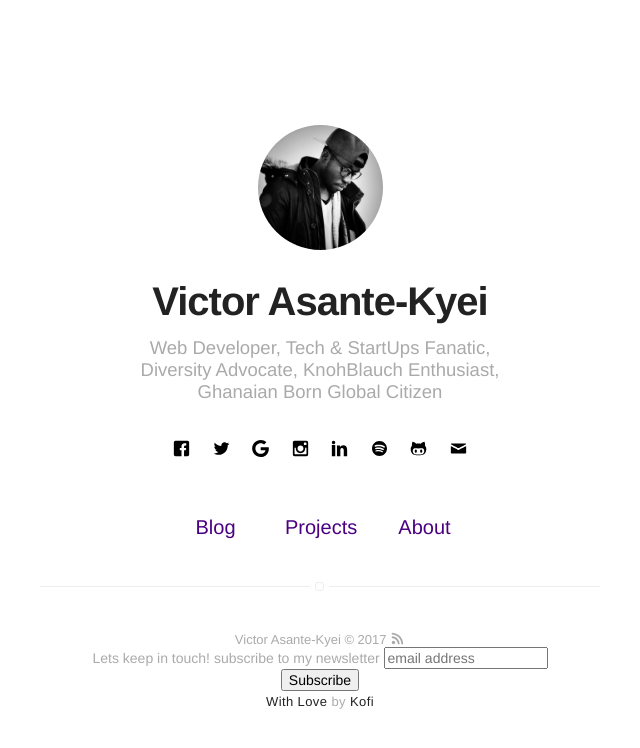
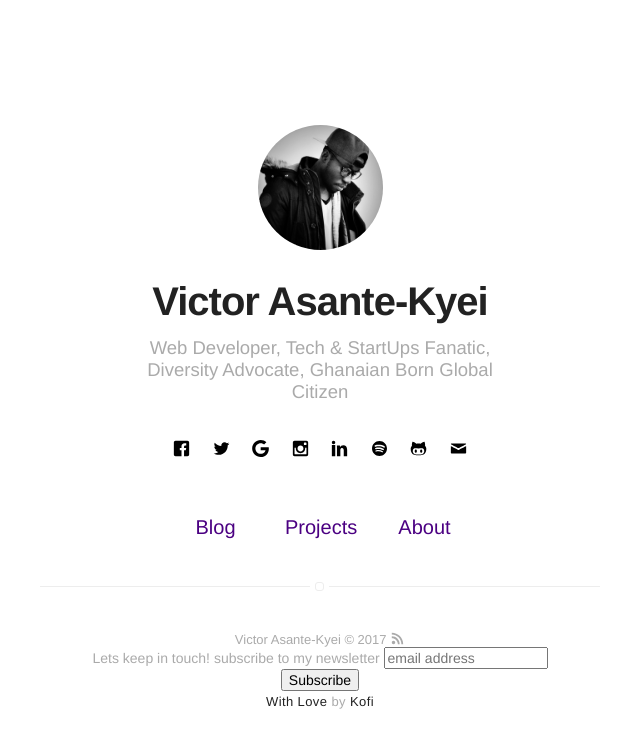
Before and after one commit to BruhKofi/bruhkofi.github.io, a Jekyll site: the page built from index.html, in a window 1280 px wide. Shown: the top 748 px of the page, without its empty margins (320-960 px from the left). Built offline with Jekyll 4.4.1, drawn with Linux system fonts in a browser that asks for light colours; a script that is not in the unit is left out; comment, search, counter and statistics services are not loaded.

Commit message:
remove knoblauch

```diff
--- a/_config.yml
+++ b/_config.yml
@@ -1,6 +1,6 @@
 # main text of home
 name: Victor Asante-Kyei
-bio: Web Developer, Tech & StartUps Fanatic, Diversity Advocate, KnohBlauch Enthusiast, Ghanaian Born Global Citizen
+bio: Web Developer, Tech & StartUps Fanatic, Diversity Advocate, Ghanaian Born Global Citizen
 
 
 # twitter summary info
```
